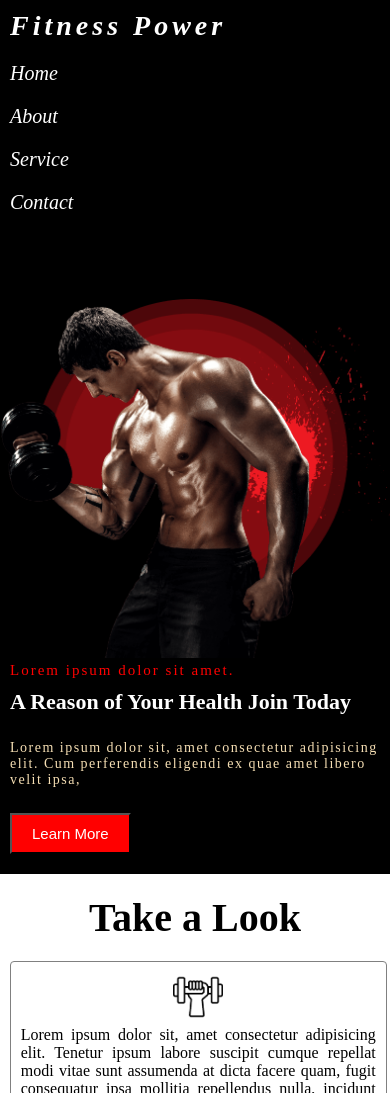
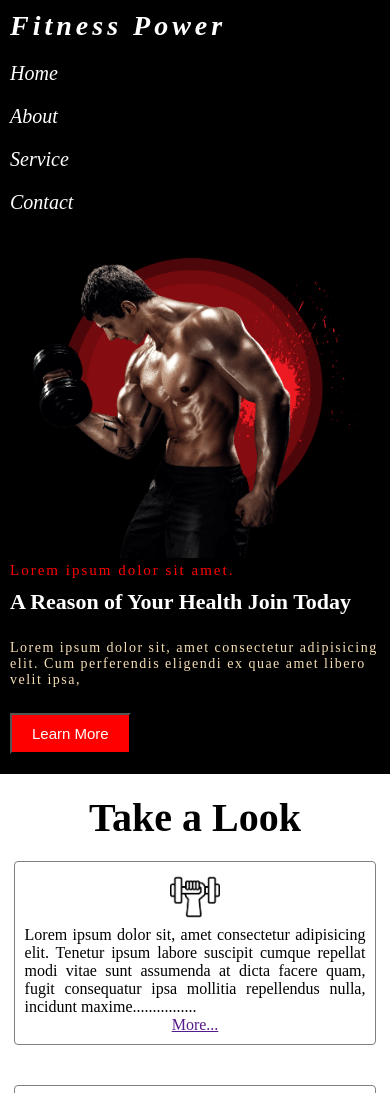
Before and after one commit to maruf1996/Simple-Website-Html-css, a plain HTML site: page index.html in a window 390 px wide. Shown: the top 1093 px of the page. Drawn offline with Linux system fonts and the light colour scheme.

Commit message:
readded commit

```diff
--- a/style.css
+++ b/style.css
@@ -261,7 +261,7 @@
   .top-container {
     flex-direction: column-reverse;
     width: 100%;
-    height: 600px;
+    height: 500px;
     padding: 20px 0;
   }
   .left-side {
@@ -286,6 +286,7 @@
   }
   .right-side img {
     width: 100%;
+    height: 300px;
   }
 
   .card-box {
@@ -298,8 +299,8 @@
     margin-top: 20px;
   }
   .card {
-    width: 355px;
-    margin-top: 20px;
+    width: 92%;
+    margin: 20px auto;
     padding: 10px;
     border-radius: 4px;
     box-shadow: none;
@@ -353,12 +354,12 @@
     background-image: url(./images/shape/Group_33094_1.png);
     background-size: cover;
     width: 98%;
-    height: 110px;
+    height: 200px;
     margin: 20px auto;
     border-radius: 20px;
   }
   .workout-container {
-    padding-top: 40px;
+    padding-top: 80px;
   }
   .workout-text {
     font-size: 18px;
```
